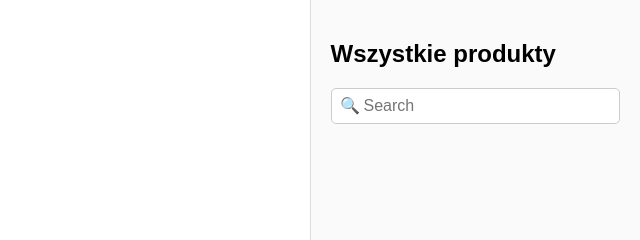
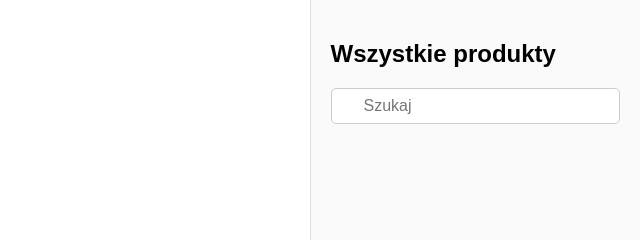
Before and after one commit to Gilgaladea/shopping_list, a plain HTML site: page index.html in a window 1280 px wide. Shown: the top 240 px of the page, 640-1280 px from the left. Drawn offline with Linux system fonts and the light colour scheme.

Commit message:
Update index.html

```diff
--- a/index.html
+++ b/index.html
@@ -33,8 +33,8 @@
     <section class="product-list">
       <h2>Wszystkie produkty</h2>
       <div class="search-container">
-        <span class="search-icon">🔍</span>
-        <input type="text" id="search" placeholder="Search" />
+        <span class="search-icon"></span>
+        <input type="text" id="search" placeholder="Szukaj" />
       </div>
       <div id="productContainer"></div>
     </section>
```
